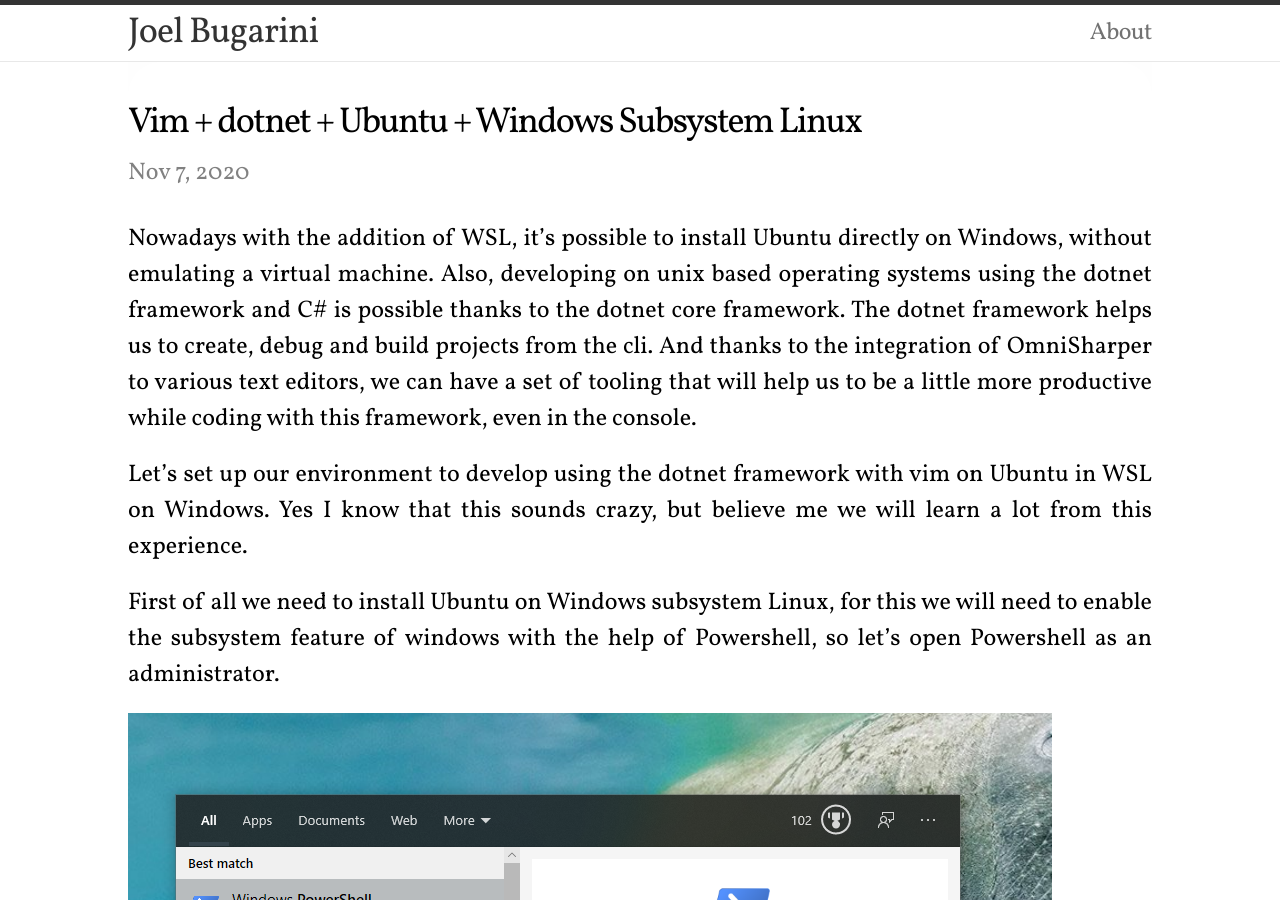
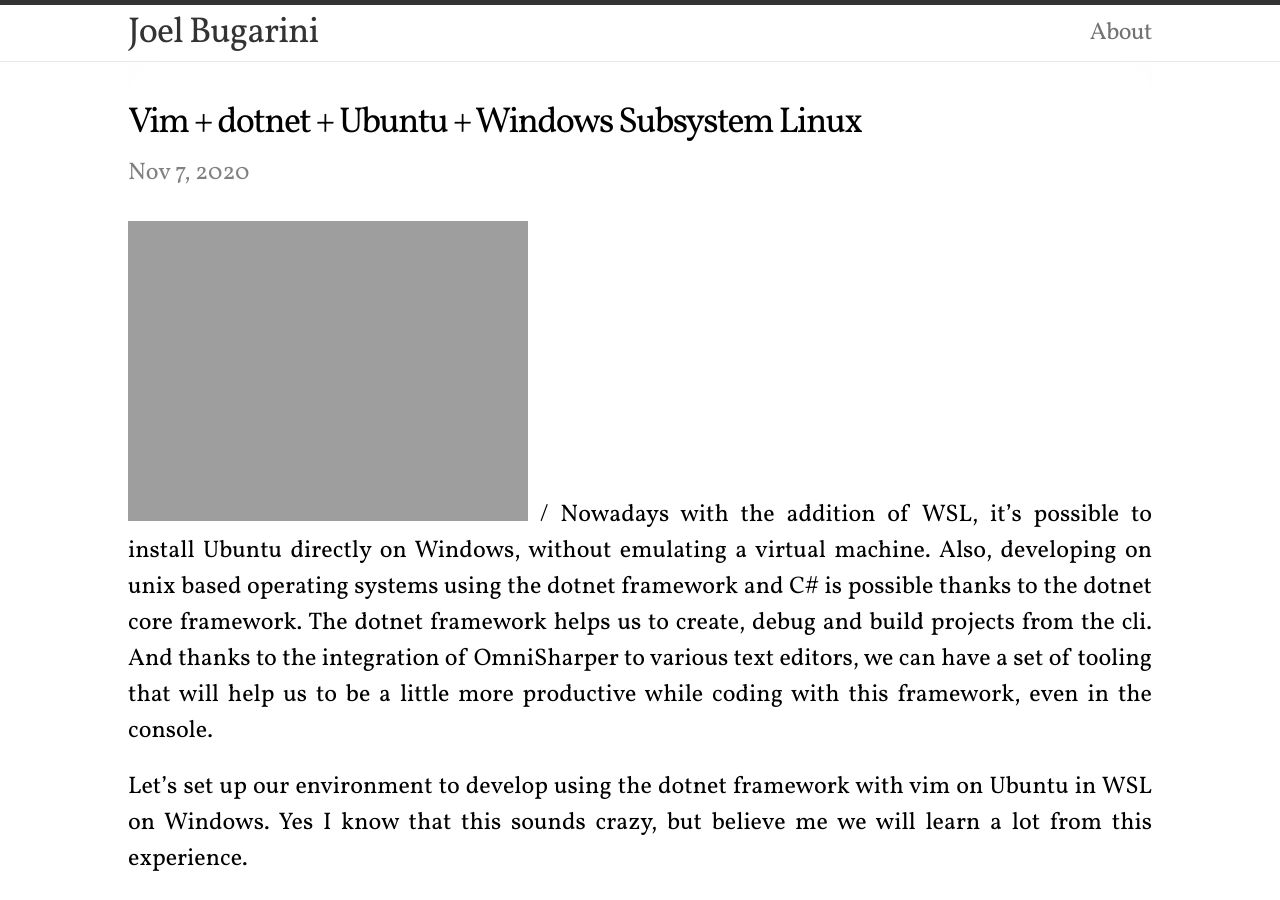
Before and after one commit to joelbugarini/joelbugarini.github.io, a Jekyll site: the page built from _posts/2020-11-07-Vim_dotnet_Ubuntu_WSL.markdown, in a window 1280 px wide and 900 px high. Built offline with Jekyll 4.4.1, drawn with Linux system fonts in a browser that asks for light colours; comment, search, counter and statistics services are not loaded.

Commit message:
Update 2020-11-07-Vim_dotnet_Ubuntu_WSL.markdown

```diff
--- a/_posts/2020-11-07-Vim_dotnet_Ubuntu_WSL.markdown
+++ b/_posts/2020-11-07-Vim_dotnet_Ubuntu_WSL.markdown
@@ -4,6 +4,8 @@ title:  "Vim + dotnet + Ubuntu + Windows Subsystem Linux"
 date:   2020-11-07 16:21:51
 categories: tutorial
 ---
+![complete]({{ site.url }}/assets/complete.png)
+/
 Nowadays with the addition of WSL, it's possible to install Ubuntu directly on Windows, without emulating a virtual machine. Also, developing on unix based operating systems using the dotnet framework and C# is possible thanks to the dotnet core framework. The dotnet framework helps us to create, debug and build projects from the cli. And thanks to the integration of OmniSharper to various text editors, we can have a set of tooling that will help us to be a little more productive while coding with this framework, even in the console.
 
 Let's set up our environment to develop using the dotnet framework with vim on Ubuntu in WSL on Windows. Yes I know that this sounds crazy, but believe me we will learn a lot from this experience.
```
